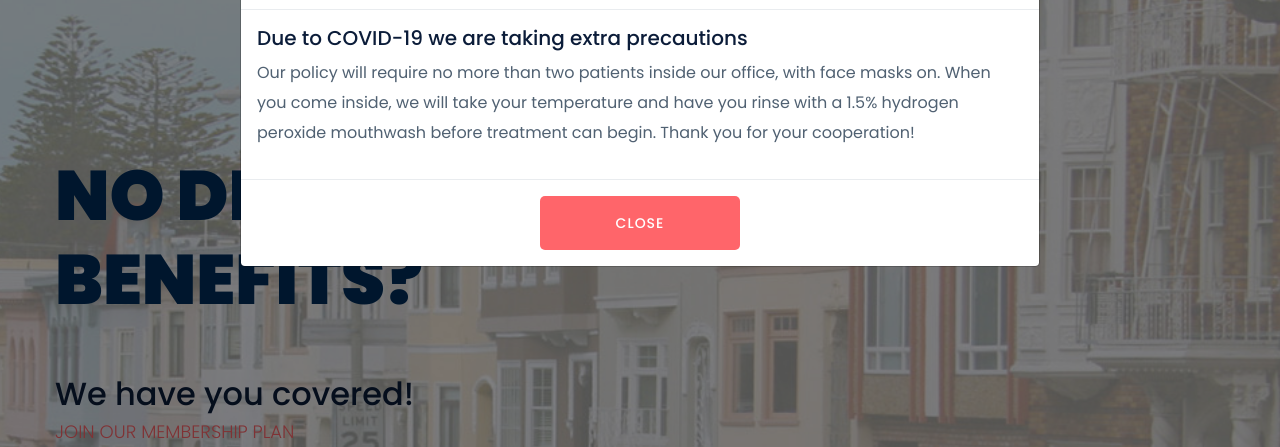
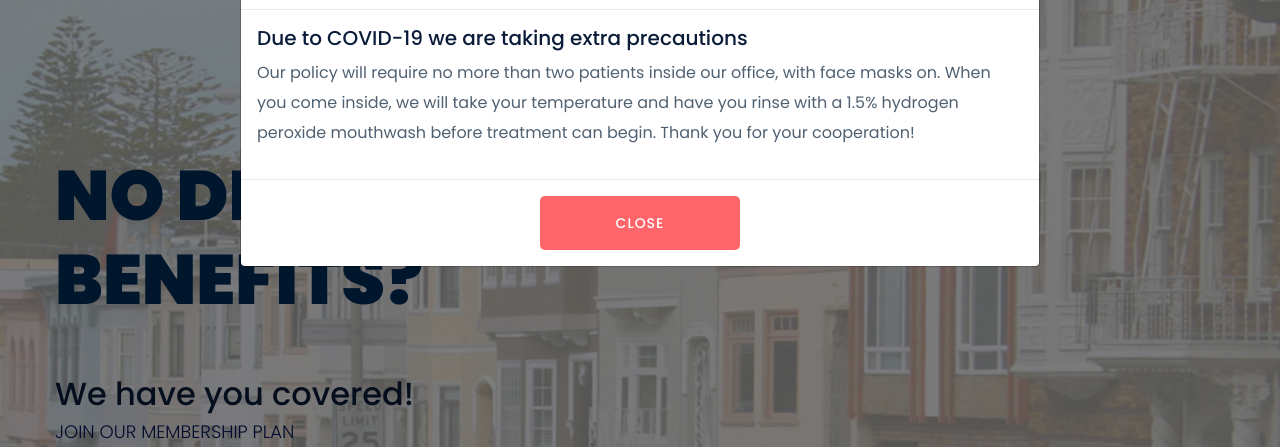
Before and after one commit to zabimaru1000/zabimaru1000.github.io, a plain HTML site: page index.html in a window 1280 px wide. Shown: the part 297-744 px from the top of the page. Drawn offline with nearby package versions, Linux system fonts and the light colour scheme.

Commit message:
change text color

```diff
--- a/index.html
+++ b/index.html
@@ -116,7 +116,7 @@
                                     <h1 data-animation="fadeInLeft" data-delay=".4s" style="text-align: left;" alt= "No dental benefits?">No dental benefits?</h1>
                                     <h2 data-animation="fadeInLeft" data-delay=".4s" style="text-align: left;" >We have you covered!</h2>
 
-                                    <p data-animation="fadeInLeft" data-delay=".6s">Join our membership plan</p>
+                                    <p data-animation="fadeInLeft" data-delay=".6s" style="color:#04175A">Join our membership plan</p>
 
                                     <div class="hero__btn" data-animation="fadeInLeft" data-delay=".8s">
                                         <a href="https://member.kleer.com/?slug=EC4L" class="btn hero-btn" target="_blank">Learn more</a>
```
